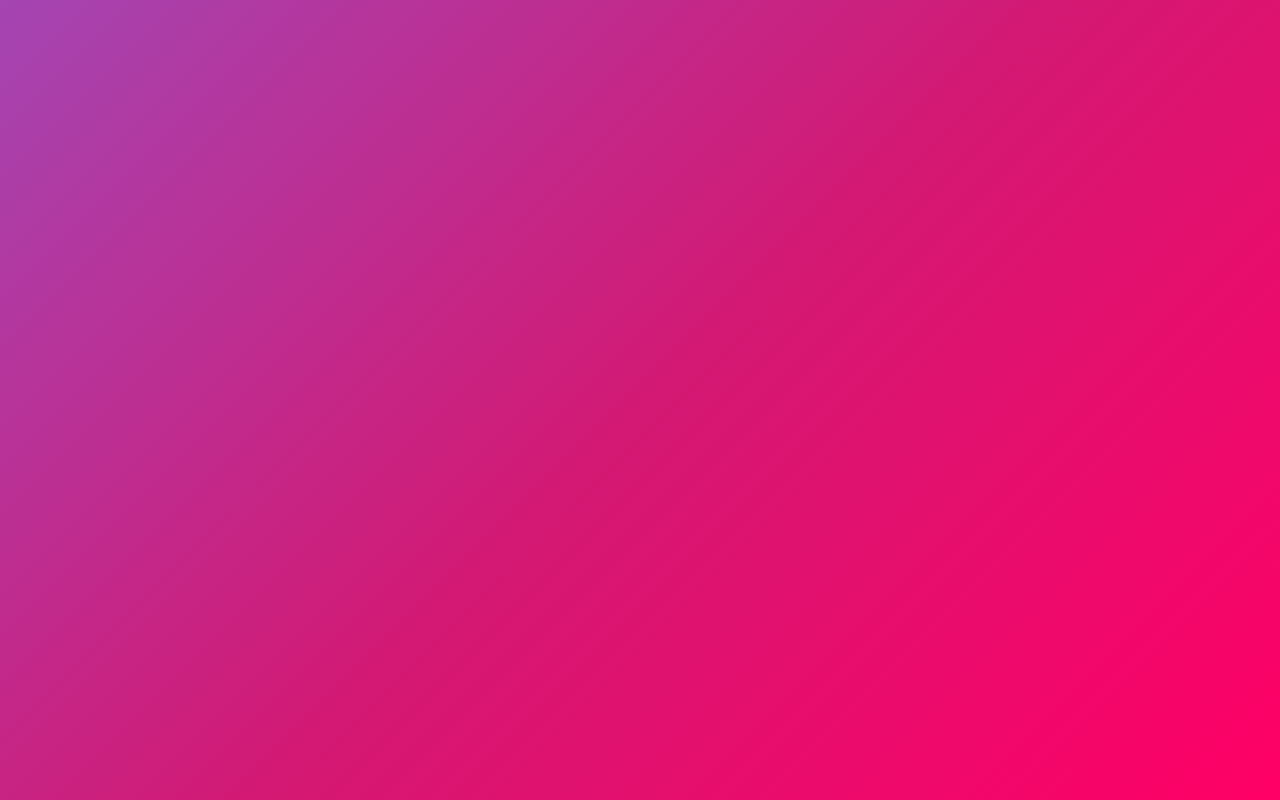
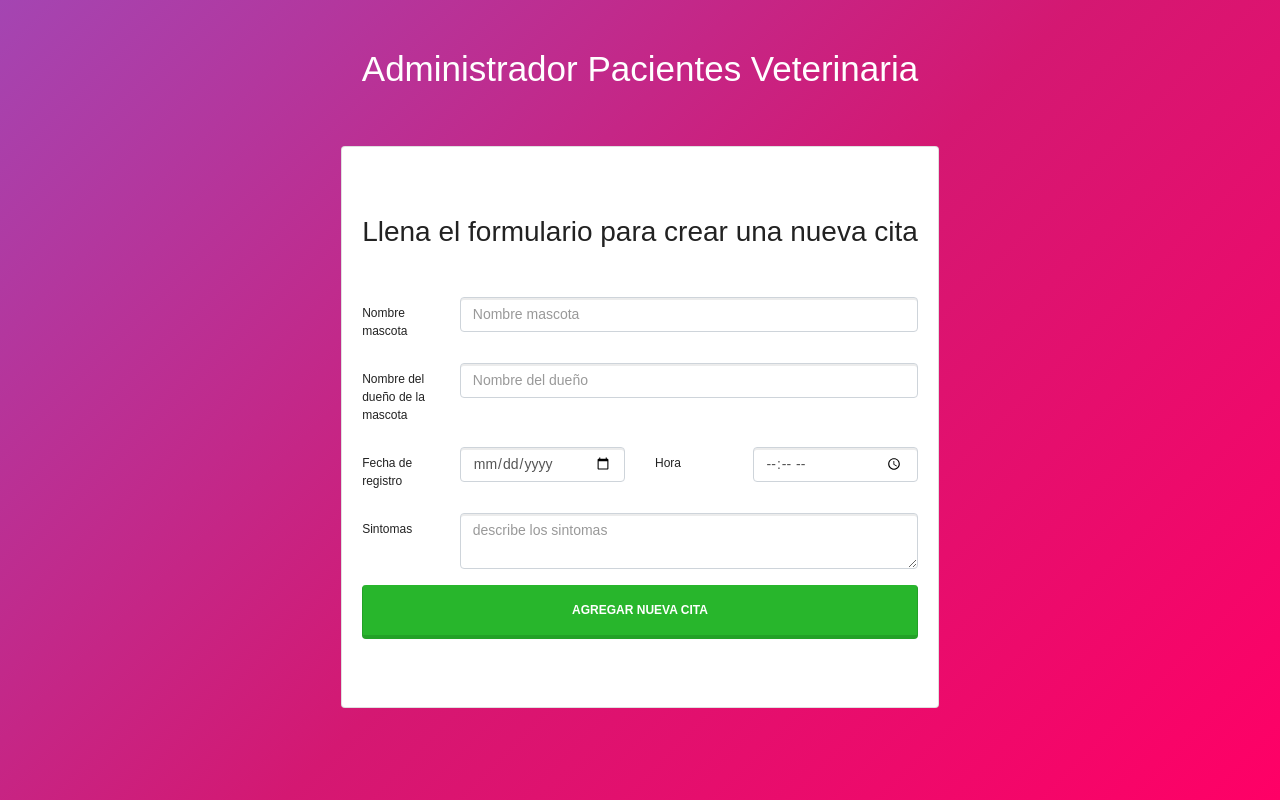
Before and after one commit to reloadercf/pacientesveterinaria, a React (Create React App) app: page / in a window 1280 px wide. Built offline with nearby package versions, Linux system fonts and the light colour scheme.

Commit message:
Creacion de formulario

```diff
--- a/src/App.js
+++ b/src/App.js
@@ -1,12 +1,24 @@
-import React from 'react';
+import React,{Component} from 'react';
 import './bootstrap.min.css'
+import Header from './components/Header'
+import NuevaCita from './components/NuevaCita'
 
-function App() {
-  return (
-    <div className="App">
-
-    </div>
-  );
+class App extends Component {
+  state = {  }
+  render() {
+    return (
+      <div className ="container">
+        <Header
+        titulo="Administrador Pacientes Veterinaria"
+        />
+        <div className='row'>
+          <div className='col-md10 mx-auto'>
+            <NuevaCita />
+          </div>
+        </div>
+      </div>
+     );
+  }
 }
 
 export default App;
--- /dev/null
+++ b/src/components/Header.js
@@ -0,0 +1,7 @@
+import React from 'react';
+const Header = ({titulo}) => (
+    <header>
+        <h1 className='text-center'>{titulo}</h1>
+    </header>
+)
+export default Header;
--- /dev/null
+++ b/src/components/NuevaCita.js
@@ -0,0 +1,76 @@
+import React, { Component } from 'react';
+class NuevaCita extends Component {
+    state = {  }
+    render() {
+        return (
+            <div className="card mt-5 py-5">
+                <div className='card-body'>
+                    <h2 className="card-title text-center mb-5">
+                        Llena el formulario para crear una nueva cita
+                    </h2>
+                    <form>
+                        <div className='form-group row'>
+                            <label className="col-sm-4 col-lg-2 col-form-label">Nombre mascota</label>
+                            <div className="col-sm-8 col-lg-10">
+                                <input
+                                type='text'
+                                className='form-control'
+                                placeholder='Nombre mascota'
+                                name='mascota'
+                                />
+                            </div>
+                        </div>{/*  cierre de form grup */}
+                        <div className='form-group row'>
+                            <label className="col-sm-4 col-lg-2 col-form-label">Nombre del dueño de la mascota</label>
+                            <div className="col-sm-8 col-lg-10">
+                                <input
+                                type='text'
+                                className='form-control'
+                                placeholder='Nombre del dueño'
+                                name='propietario'
+                                />
+                            </div>
+                        </div>{/*  cierre de form grup */}
+                        <div className='form-group row'>
+                            <label className="col-sm-4 col-lg-2 col-form-label">Fecha de registro</label>
+                            <div className="col-sm-8 col-lg-4">
+                                <input
+                                type='date'
+                                className='form-control'
+                                placeholder='fecha'
+                                name='fecha'
+                                />
+                            </div>
+
+                            <label className="col-sm-4 col-lg-2 col-form-label">Hora</label>
+                            <div className="col-sm-8 col-lg-4">
+                                <input
+                                type='time'
+                                className='form-control'
+                                placeholder='hora'
+                                name='hora'
+                                />
+                            </div>
+                        </div>{/*  cierre de form grup */}
+                        <div className='form-group row'>
+                            <label className="col-sm-4 col-lg-2 col-form-label">Sintomas</label>
+                            <div className="col-sm-8 col-lg-10">
+                                <textarea
+                                className='form-control'
+                                name='sintomas'
+                                placeholder="describe los sintomas"
+                                >
+
+                                </textarea>
+                            </div>
+                        </div>{/*  cierre de form grup */}
+
+                        <input type='submit' className='py-3 mt-2 btn btn-success btn-block' value="agregar nueva cita" />
+                    </form>
+                </div>
+            </div>
+         );
+    }
+}
+
+export default NuevaCita;
```
